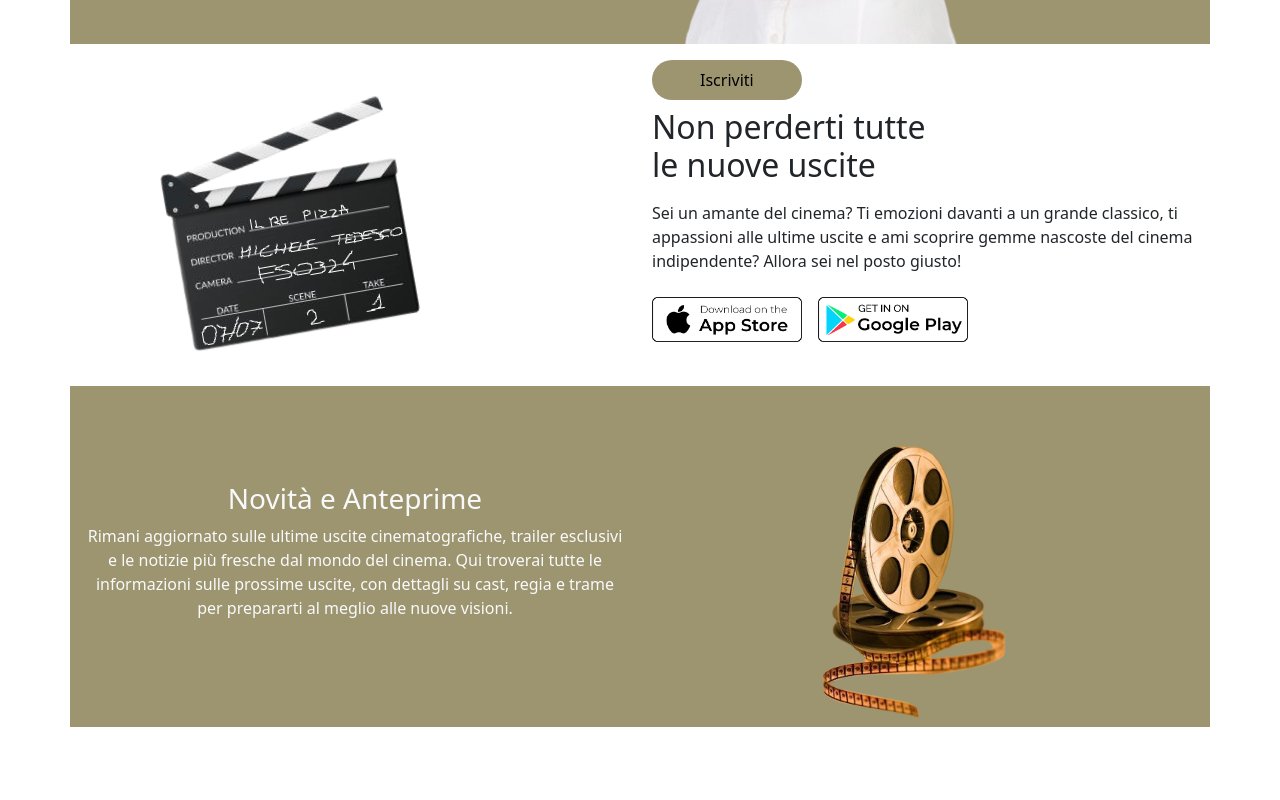
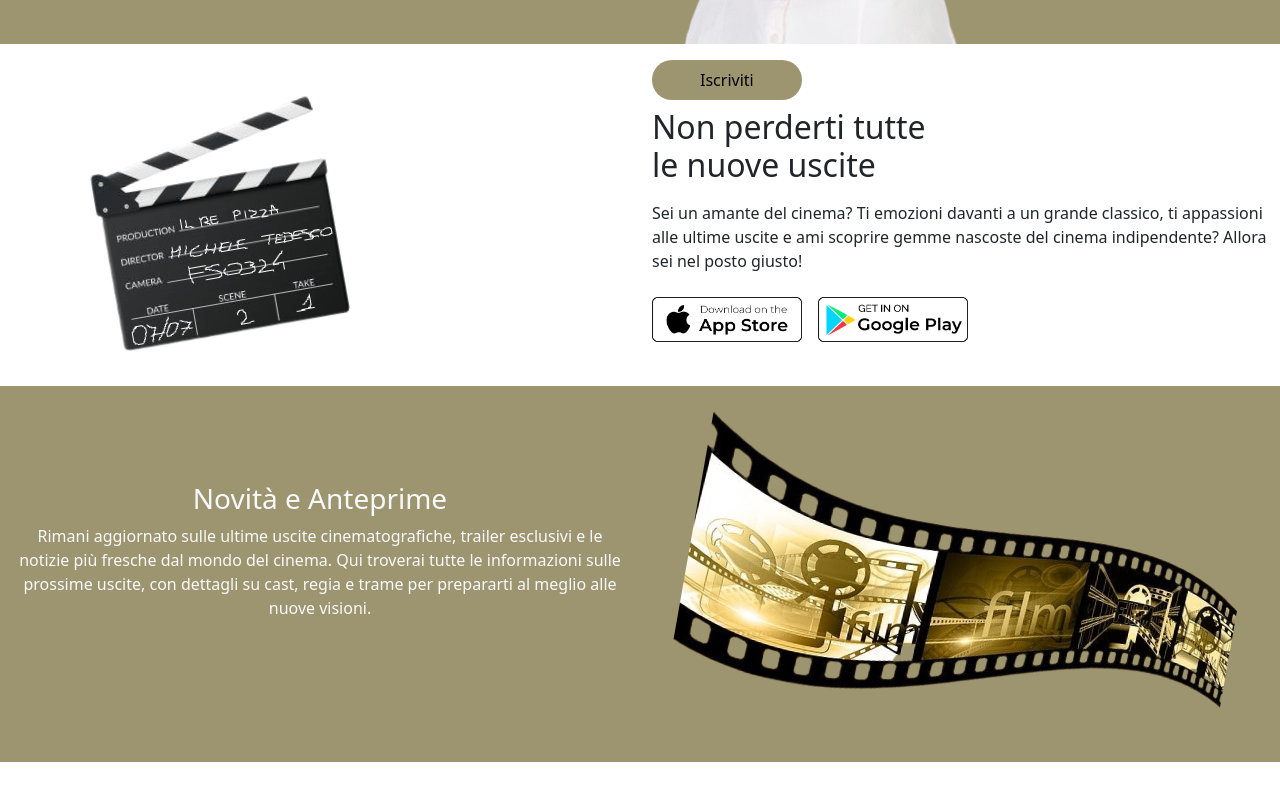
Before and after one commit to SasyB1/06-06, an Angular app: page / in a window 1280 px wide. Shown: the part 624-1424 px from the top of the page. Before the commit the page ends 1351 px from the top, so only its background shows below. Built offline with nearby package versions, Linux system fonts and the light colour scheme.

Commit message:
Update homepage component layout and content

```diff
--- a/src/app/pages/homepage/homepage.component.html
+++ b/src/app/pages/homepage/homepage.component.html
@@ -1,6 +1,6 @@
-<div class="container">
-  <div class="row bg-home">
-    <div class="col-6">
+<div class="container-fluid">
+  <div class="row flex-column flex-lg-row bg-home">
+    <div class="col-12 col-lg-6">
       <div class="row flex-column justify-content-center">
         <div class="col d-flex justify-content-center">
           <h1 class="text-light mt-5">Scegli cosa guardare</h1>
@@ -66,19 +66,23 @@
       </div>
     </div>
     <div class="col-6">
-      <img src="../../../assets/image/donnaConTablet.png" alt="" />
+      <img
+        src="../../../assets/image/donnaConTablet.png"
+        class="img-fluid"
+        alt="Signorina con tablet"
+      />
     </div>
   </div>
   <div class="row mt-3">
-    <div class="col-6">
+    <div class="col-12 col-lg-6">
       <img
         src="../../../assets/image/ciack-removebg-preview.png"
-        class="ms-5"
+        class="ms-5 img-fluid"
         id="ciakimage"
-        alt=""
+        alt="ciak di scena"
       />
     </div>
-    <div class="col-6">
+    <div class="col-12 col-lg-6">
       <div class="row flex-column">
         <div class="col">
           <button class="bg-home rounded-5 px-5 py-2 border-0">
@@ -99,19 +103,23 @@
               nascoste del cinema indipendente? Allora sei nel posto giusto!
             </p>
           </div>
-          <div class="col mt-4">
+          <div class="col mt-4 mb-2">
             <img
               src="../../../assets/image/01.png"
               class="imgbutton me-3"
-              alt=""
+              alt="AppStore"
             />
-            <img src="../../../assets/image/02.png" class="imgbutton" alt="" />
+            <img
+              src="../../../assets/image/02.png"
+              class="imgbutton"
+              alt="GooglePlay"
+            />
           </div>
         </div>
       </div>
     </div>
   </div>
-  <div class="row bg-home">
+  <div class="row flex-column flex-lg-row bg-home">
     <div class="col">
       <div class="row flex-column text-center text-light mt-5">
         <div class="col mt-5"><h3>Novità e Anteprime</h3></div>
@@ -126,7 +134,12 @@
       </div>
     </div>
     <div class="col d-flex justify-content-center align-item-center mt-5">
-      <img src="../../../assets/image/image4.png" id="imgrotolo" alt="" />
+      <img
+        src="../../../assets/image/film1.png"
+        class="img-fluid"
+        id="imgrotolo"
+        alt=""
+      />
     </div>
   </div>
 </div>
--- a/src/app/pages/homepage/homepage.component.scss
+++ b/src/app/pages/homepage/homepage.component.scss
@@ -28,5 +28,6 @@ i {
 }
 
 #imgrotolo {
-  width: 450px;
+  width: 550px;
+  transform: rotate(10deg);
 }
```
Also changed, not shown: src/assets/image/film1.png (added).
